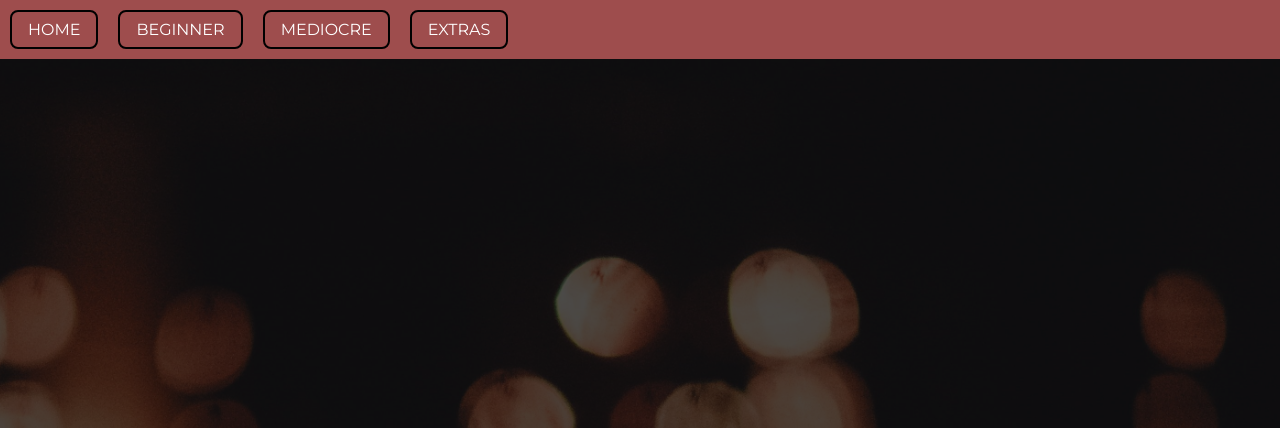
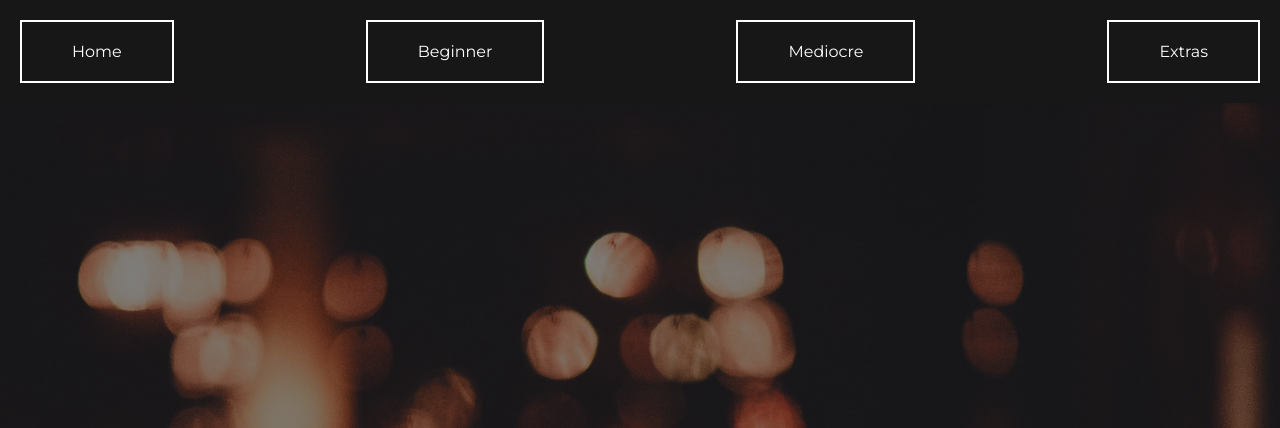
Before and after one commit to EHB-MCT/web2-frontend-Rowanbiets, a website built with webpack: page dist/Index.html in a window 1280 px wide. Shown: the top 428 px of the page. Built offline with nearby package versions, Linux system fonts and the light colour scheme; files whose address does not match are found by name; what cleave.js would draw is missing.

Commit message:
more changes

```diff
--- a/dist/Index.html
+++ b/dist/Index.html
@@ -12,57 +12,48 @@
 
 <body>
     <!--Header-->
-    <section id="header">
-        <div class="header-container">
-            <div class="nav-bar">
 
-                <div class="nav-list">
-                    <div class="hamburger">
 
-                        <ul>
-                        <li><a href="/dist/Index.html">Home</a></li>
-                            <li><a href="./beginner.html">Beginner</a></li>
-                            <li><a href="/dist/mediocre.html">Mediocre</a></li>
-                            <li><a href="/dist//expert.html">Extras</a></li>
-                        </ul>
-                    </div>
-                </div>
-            </div>
+    <section class="button-section">
+        <div class="button-container">
+            <button class="navigation-button"><a href="/dist/Index.html">Home</a></button>
+            <button class="navigation-button"><a href="./beginner.html">Beginner</a></button>
+            <button class="navigation-button"><a href="/dist/mediocre.html">Mediocre</a></button>
+            <button class="navigation-button"><a href="/dist/extras.html">Extras</a></button>
         </div>
     </section>
+
     <!--Front page Section-->
     <section id="hero">
-        <div></div>
+       <!-- ... Andere delen van de pagina ... -->
 
-        <div class="hero container">
-            <div>
-                <h1>Everything You need to know About Chess & More <span></span></h1>
-            </div>
+<!-- Hero Section -->
+<section id="hero">
+    <!-- Chess Image -->
+    <div class="chess-image">
+        <img src="/Img/Background4.jpg" alt="Chess Image">
+        <!-- Play Now Button -->
+        <div class="chessbutton">
+            <h2 onclick="window.location.href='https://www.chess.com';">PLAY NOW!</h2>
+        </div>
+    </div>
+
+    <div class="hero container">
+        <div>
+            <h1>Everything You need to know About Chess & More <span></span></h1>
+        </div>
+
+        <!-- ... Pijltje zetten ... -->
+    </div>
+</section>
+
+<!-- ... Andere delen van de pagina ... -->
 
 
-            <!--PIJLTJE ZETTEN-->
-
-        </div>
-        <div class="chess-image">
-            <img src="/Img//Background4.jpg" alt="Chess Image">
-            <!-- Play Now Button -->
-            <div class="chessbutton">
-                <h2 onclick="window.location.href='https://www.chess.com';">PLAY NOW!</h2>
-            </div>
-        </div>
         </div>
 
     </section>
 
-
-    <!--<h2 class="logo">Chess<span>Tastic</span>-->
-
-
-
-
-
-    <!--Expert section-->
-    <!--Extra section-->
 </body>
 
 </html>
--- a/dist/style.css
+++ b/dist/style.css
@@ -13,31 +13,49 @@ html {
 
 }
 
-.chessbutton {
-    background-color: none;
-    border-radius: 25px;
-    text-align: center;
-    font-family: 'Montserrat', sans-serif;
+/* ... Eerder CSS-stijlen ... */
 
-    align-items: center;
-    padding: 20px 50px;
-    width: 13%;
-    font-size: 16px;
-    border: 2px solid #4CAF50;
-
-    margin-top: -500px;
-    cursor: pointer;
-  }
-  .chess-image {
+/* Stijlen voor de schaakafbeelding */
+.chess-image {
     max-width: 100%;
     text-align: center;
-    margin-top: 20px; /* Plaats de afbeelding 20px onder de knop */
+    position:absolute; /* Voeg een positie toe aan het containerblok */
 }
 
 .chess-image img {
     max-width: 100%;
     height: auto;
+
 }
+
+.chess-image::before {
+    content: '';
+    position: absolute;
+    top: 0;
+    left: 0;
+    width: 100%;
+    height: 100%;
+    background-color: rgba(0, 0, 0, 0.5); /* Kleur van de overlay (zwart met 50% dekking) */
+    z-index: 2; /* Zorg ervoor dat de overlay bovenop de afbeelding en tekst ligt */
+}
+
+/* Stijlen voor de "Play Now" knop */
+.chessbutton {
+    /* ... Andere stijlen voor de knop ... */
+    position: absolute; /* Gebruik absolute positionering */
+    top: 50%; /* Plaats de knop in het midden van de container verticaal */
+    left: 50%; /* Plaats de knop in het midden van de container horizontaal */
+    transform: translate(-50%, -50%); /* Center de knop zowel horizontaal als verticaal */
+    z-index: 3; /* Zorg ervoor dat de knop bovenop de overlay en tekst wordt weergegeven */
+    border: 2px solid #45a049;
+    padding: 15px 30px; /* Pas de padding aan zoals gewenst (bijvoorbeeld 15px boven/onder, 30px links/rechts) */
+    cursor: pointer;
+}
+
+/* ... Andere CSS-stijlen ... */
+
+
+
   .chessbutton:hover {
     background-color: #45a049;
   }
@@ -63,52 +81,46 @@ a {
 
  /* Begin Header  */
 
+ /* ... (bestaande CSS-regels) ... */
 
-#header .nav-bar {
-    display: flex;
-    align-items: center;
-    justify-content: space-between;
-    background-color: rgba(141, 45, 45, 0.845);
-    padding: 10px;
-}
-
-#header .nav-list ul {
-    list-style: none;
-    display: flex;
+.button-section {
+    background-color: none;
     text-align: center;
 }
 
-#header .nav-list ul li {
-    margin-right: 20px;
-    border: 2px solid black; /* Voeg een rand toe aan elke knop */
-    padding: 8px 16px; /* Voeg wat ruimte toe rond de tekst */
-    border-radius: 8px; /* Maak de randen afgerond */
-    transition: border-color 0.3s ease; /* Voeg een overgang toe aan de randkleur */
+.button-container {
+    display: flex;
+    justify-content: space-between;
+    padding: 20px;
+    background-color: none;
+
 }
 
-#header .nav-list ul li a {
-    color: white;
-    font-size: 1.6rem;
-    font-weight: 500;
-    text-transform: uppercase;
+.navigation-button {
+    background-color: none;
     text-align: center;
+    font-family: 'Montserrat', sans-serif;
+    padding: 20px 50px;
+    font-size: 16px;
+    border: 2px solid white;
+    cursor: pointer;
+    background-color: transparent;
 }
 
-#header .nav-list ul li a:hover {
-    border-color: rgb(31, 11, 11); /* Voeg een randkleur toe bij hover */
+.navigation-button:hover {
+    background-color:black;
+    border: 2px solid black;
 }
 
+.navigation-button a {
+   color: white;
+    margin: 0;
+    padding: 0;
+}
 
-/* End Header */
+/* ... (bestaande CSS-regels) ... */
 
-/* Hero section */
-#hero {
-    background-image: url(/Img/Background4.jpg);
-    background-size: cover;
-    background-position: top center;
-    position: relative;
-    z-index: 1;
-}
+/* Plaats de afbeelding achter de knoppen */
 
 #hero::after {
     content: '';
@@ -119,8 +131,11 @@ a {
     width: 100%;
     background-color: black;
     opacity: .7;
-    z-index: -1;
+    z-index: -1; /* Zet de z-index van de overlay lager dan die van de afbeelding */
 }
+
+
+
 
 #hero .hero {
     max-width: 1200px;
@@ -137,6 +152,7 @@ a {
     color: transparent;
     animation: text_reveal .5s ease forwards;
     animation-delay: 1.5s;
+    z-index: 4;
 }
 
 #hero h1 span {
@@ -187,11 +203,6 @@ a {
 }
 
 /* End Keyframes*/
-
-h2 {
-    color: black;
-    font-size: 35px;
-}
 
 /* Beginner section */
 #beginner .beginner {
```
Also changed, not shown: dist/beginner.css (added, +67 -0 lines), dist/beginner.html (+8 -19 lines), dist/mediocre.html (+2 -0 lines).
